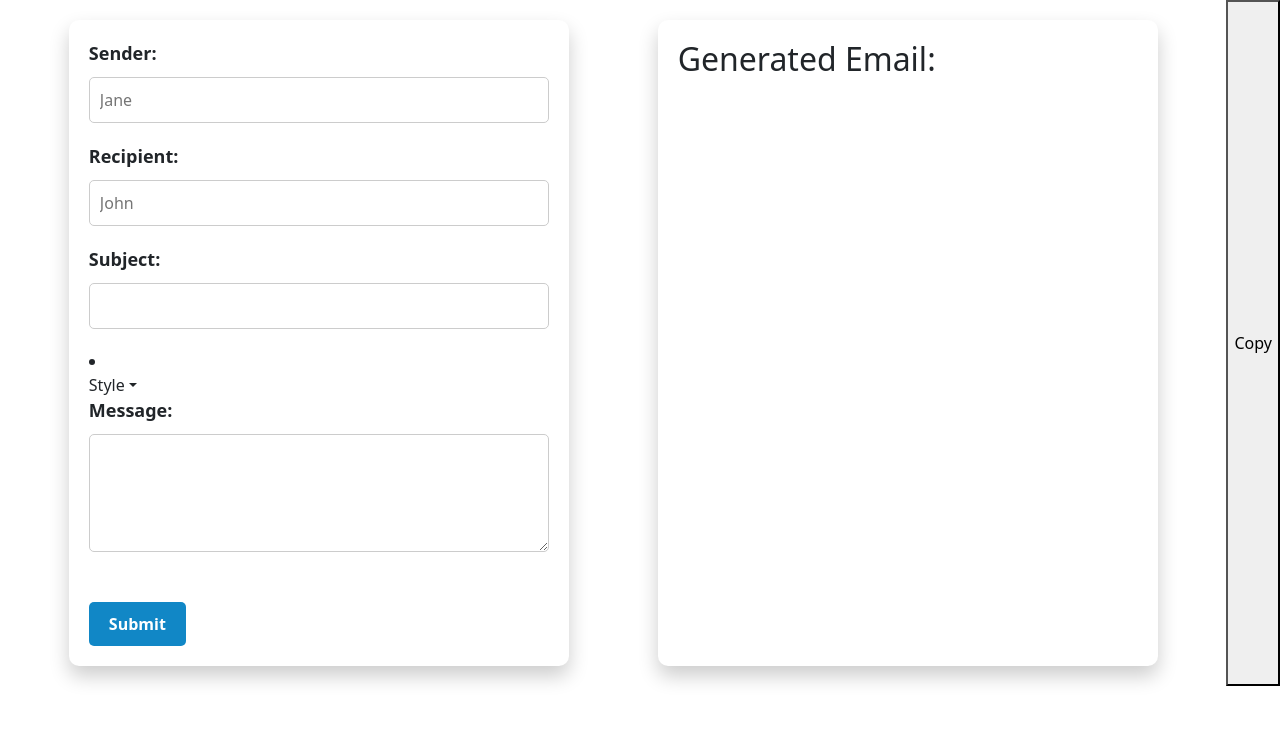
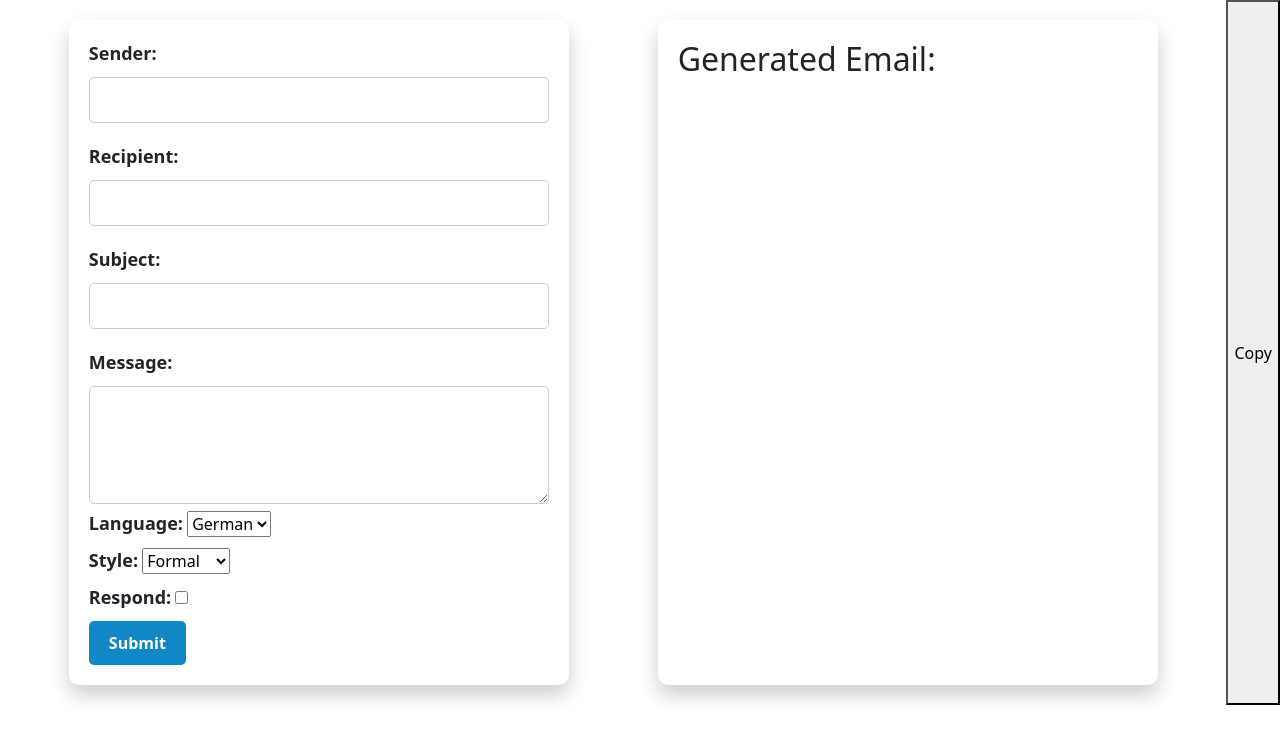
Before and after one commit to elyesj23/Email-Writer, a Flask app: page /mail in a window 1280 px wide. Shown: the part 56-800 px from the top of the page. Run offline with Flask 2, Linux system fonts and the light colour scheme; a user stored in the database is signed in.

Commit message:
form work

```diff
--- a/app.py
+++ b/app.py
@@ -108,7 +108,28 @@ def logout():
 @app.route('/mail', methods=['GET', 'POST'])
 @login_required
 def index():
-    if flask.request.method == 'POST':
+    if flask.request.method == 'GET':
+        form_data = flask.session.get('form_data', {})
+
+    elif flask.request.method == 'POST':
+        # Save form data to a session variable
+        flask.session['form_data'] = flask.request.form
+
+        form_data = {}
+        if 'form_data' in flask.session:
+            # Retrieve form data from the session variable
+            form_data = flask.session.pop('form_data')
+        else:
+            # Set default values for form data
+            form_data = {
+                'sender': '',
+                'recipient': '',
+                'subject': '',
+                'message': '',
+                'language': '🇺🇸',
+                'style': 'professional',
+                'respond': ''
+        }
         openai.api_key = "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"
         length = 200
         max_tokens=200
@@ -122,11 +143,22 @@ def index():
 
         language = flask.request.form.get("language")
         style = flask.request.form.get("style")
+        respond = flask.request.form.get("flexSwitchCheckDefault")
+
 
 
         if language == "🇩🇪":
+            if respond == "respond":
+                    prompt = (
+                        (f"schreibe eine antwort für diese email: {flask.request.form['message']}\n"))
+            else:
                 prompt = (
-                    (f"schreibe eine antwort für diese email: {flask.request.form['message']}\n"))
+                    (f"Type: Email\n"
+                    f"Von: {flask.request.form['sender']}\n"
+                    f"Zu: {flask.request.form['recipient']}\n"
+                    f"Thea=ma: {flask.request.form['subject']}\n"
+                    f"Format:Fully written email in English\n"
+                    f"\nSchreibe eine Email über: {flask.request.form['message']}\n"))
 
         elif language == "🇺🇸":
                 prompt = (
@@ -181,8 +213,8 @@ def index():
 
 
 
-        return flask.render_template('index.html', sender=flask.request.form['sender'], greeting=greeting,language=language, beginning=beginning, body=body, sign_off=sign_off, recipient=flask.request.form['recipient'], subject=flask.request.form['subject'], message=flask.request.form['message'])
-    return flask.render_template('index.html')
+        return flask.render_template('index.html', form_data=form_data, greeting=greeting, beginning=beginning, body=body, sign_off=sign_off)
+    return flask.render_template('index.html',form_data=form_data)
 
 
 @app.route('/checkout')
--- a/templates/index.html
+++ b/templates/index.html
@@ -12,28 +12,36 @@
 <body>
     {% include 'navbar.html' %}
     <div style="display: flex;">
-        <form action="/mail" method="post" style="flex: 1;">
-            <input type="hidden" id="language" name="language" value="🇺🇸">
-            <input type="hidden" id="style" name="style" value="">
-            <input type="hidden" id="respond" name="respond" value="respond">
-            <label for="sender">Sender:</label><br>
-            <input type="text" id="sender" name="sender" value="{{ sender }}" placeholder="Jane" class="form-input">
-            <label for="recipient">Recipient:</label><br>
-            <input type="text" id="recipient" name="recipient" value="{{ recipient }}" placeholder="John" class="form-input"><br>
-            <label for="subject">Subject:</label><br>
-            <input type="text" id="subject" name="subject" value="{{ subject }}" class="form-input"><br>
-            <li class="nav-item dropdown">
-                <a id="style-button" class="nav-link dropdown-toggle" href="#" role="button" data-bs-toggle="dropdown" aria-expanded="false">Style</a>
-                <ul class="dropdown-menu">
-                    <li><a class="dropdown-item" href="#" onclick="changeStyle('formal')">Formal</a></li>
-                    <li><a class="dropdown-item" href="#" onclick="changeStyle('professional')">Professional</a></li>
-                    <li><a class="dropdown-item" href="#" onclick="changeStyle('friendly')">Friendly</a></li>
-                </ul>
-            </li>
+        <form method="post" action="/mail">
+            <label for="sender">Sender:</label>
+            <input type="text" id="sender" name="sender" value="{{form_data.sender}}"><br>
 
-            <label for="message">Message:</label><br>
-            <textarea id="message" name="message" rows="4" cols="50" class="form-input">{{ message }}</textarea><br><br>
-            <input type="submit" value="Submit" class="form-submit" onclick="togglePlaceholder()">
+            <label for="recipient">Recipient:</label>
+            <input type="text" id="recipient" name="recipient" value="{{form_data.recipient}}"><br>
+
+            <label for="subject">Subject:</label>
+            <input type="text" id="subject" name="subject" value="{{form_data.subject}}"><br>
+
+            <label for="message">Message:</label>
+            <textarea id="message" name="message" rows="4" cols="50">{{ form_data.message }}</textarea><br>
+
+            <label for="language">Language:</label>
+            <select id="language" name="language">
+                <option value="🇩🇪" {{ 'selected' if form_data.language == '🇩🇪' else '' }}>German</option>
+                <option value="🇫🇷" {{ 'selected' if form_data.language == '🇫🇷' else '' }}>French</option>
+                <option value="🇺🇸" {{ 'selected' if form_data.language == '🇺🇸' else '' }}>English</option>
+            </select><br>
+
+            <label for="style">Style:</label>
+            <select id="style" name="style">
+                <option value="formal" {{ 'selected' if form_data.style == 'formal' else '' }}>Formal</option>
+                <option value="informal" {{ 'selected' if form_data.style == 'informal' else '' }}>Informal</option>
+            </select><br>
+
+            <label for="flexSwitchCheckDefault">Respond:</label>
+            <input type="checkbox" id="flexSwitchCheckDefault" name="flexSwitchCheckDefault" value="respond" {{'checked' if form_data.respond == 'respond' else ''}}><br>
+
+            <input type="submit" value="Submit">
         </form>
 
         <div style="flex: 1; margin-left: 20px;" id="mail">
```
Also changed, not shown: database.db.
